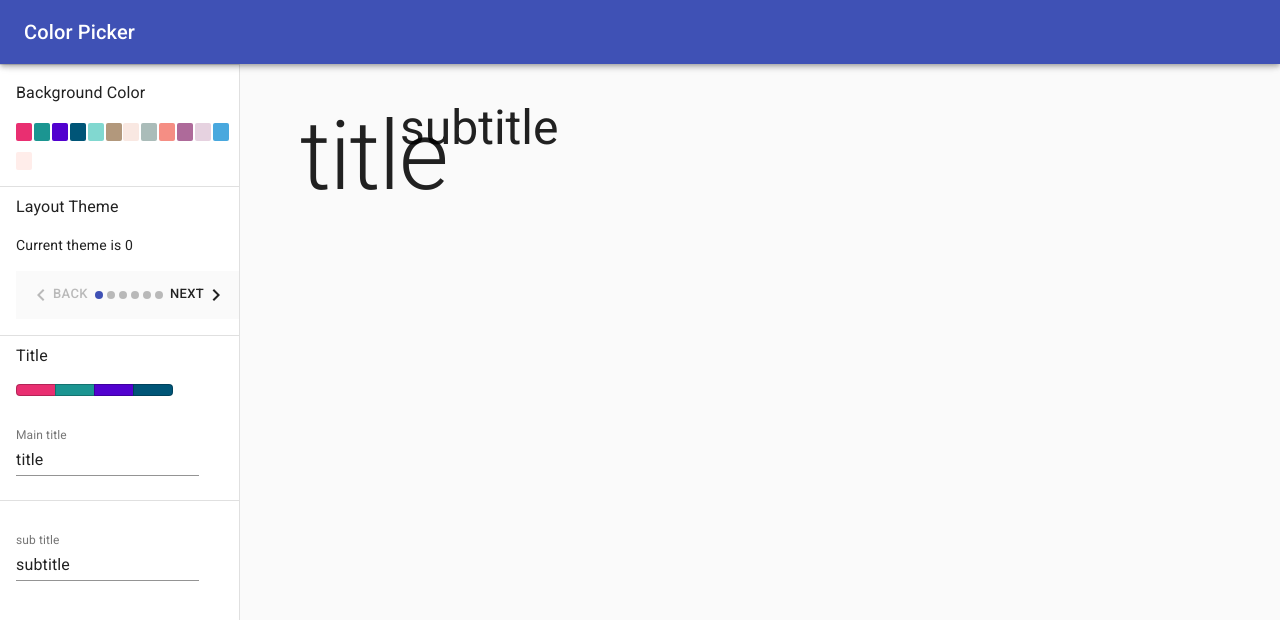
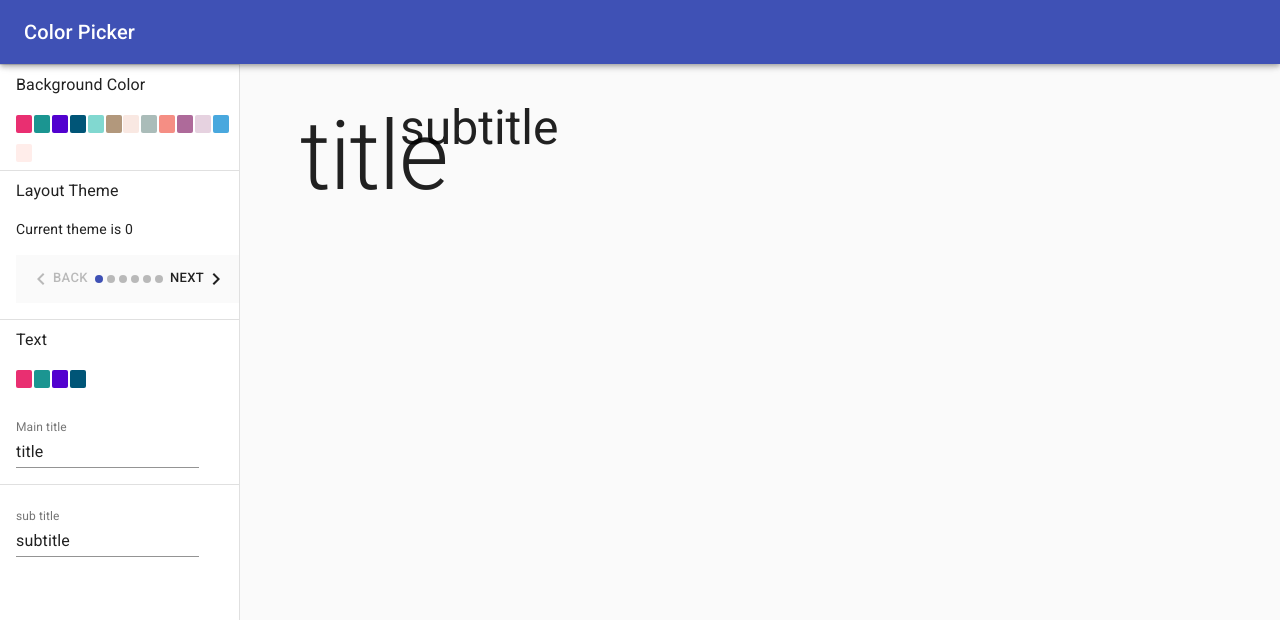
Before and after one commit to fernandovmac/design_posters, a React (Create React App) app: page / in a window 1280 px wide. Shown: the top 620 px of the page. Built offline with nearby package versions, Linux system fonts and the light colour scheme.

Commit message:
refactored backgroundcolor button section, textcolor section and text input section. all are separate subcomponents of drawer now. working state

```diff
--- a/src/App.js
+++ b/src/App.js
@@ -13,11 +13,11 @@ class App extends Component {
       title: "title",
       subtitle: "subtitle"
     };
-    this.handleChange = this.handleChange.bind(this);
+    this.handleTitleChange = this.handleTitleChange.bind(this);
     this.handleSubtitleChange = this.handleSubtitleChange.bind(this);
   }
 
-  handleChange(e, value = "title") {
+  handleTitleChange(e) {
     this.setState({
       title: e.target.value
     });
@@ -32,8 +32,7 @@ class App extends Component {
     return (
       <div>
         <LeftDrawer
-          handleChange={this.handleChange}
-          value={this.state.title}
+          handleTitleChange={this.handleTitleChange}
           subtitleValue={this.state.subtitle}
           handleSubtitleChange={this.handleSubtitleChange}
           title={this.state.title}
--- /dev/null
+++ b/src/BackgroundColorSection.js
@@ -0,0 +1,66 @@
+import React, { Component } from "react";
+import { makeStyles } from "@material-ui/core/styles";
+import ListItem from "@material-ui/core/ListItem";
+import Grid from "@material-ui/core/Grid";
+import ButtonBase from "@material-ui/core/ButtonBase";
+import Typography from "@material-ui/core/Typography";
+
+const drawerWidth = 240;
+
+const style = makeStyles(theme => ({
+  root: {
+    display: "flex",
+    flexGrow: 1
+  },
+
+  drawer: {
+    width: drawerWidth,
+    flexShrink: 0
+  },
+  drawerPaper: {
+    width: drawerWidth
+  },
+  content: {
+    flexGrow: 1,
+    padding: theme.spacing(3)
+  },
+  colorButton: {
+    // padding: "10px",
+    // margin: "10px",
+    minWidth: "16px",
+    // maxWidth: "8px",
+    minHeight: "18px",
+    borderRadius: "2px"
+  },
+  // necessary for content to be below app bar
+  toolbar: theme.mixins.toolbar
+}));
+
+export default function BackgroundColorSection(props) {
+  const classes = style(props);
+  return (
+    <div className="backgroundColorSelector">
+      <ListItem>
+        <Typography>Background Color</Typography>
+      </ListItem>
+      <ListItem style={{ maxWidth: "240px" }}>
+        <Grid container spacing={1}>
+          {props.backgroundColorOptions.map((value, index) => (
+            <Grid item xs={1}>
+              <ButtonBase
+                className={classes.colorButton}
+                focusRipple
+                id={index}
+                key={index}
+                onClick={props.handleBackgroundColorChange}
+                // size="small"
+                style={{ backgroundColor: value }}
+                centerRipple="true"
+              ></ButtonBase>
+            </Grid>
+          ))}
+        </Grid>
+      </ListItem>
+    </div>
+  );
+}
--- a/src/DrawerMenu.js
+++ b/src/DrawerMenu.js
@@ -8,13 +8,15 @@ import List from "@material-ui/core/List";
 import Typography from "@material-ui/core/Typography";
 import Divider from "@material-ui/core/Divider";
 import ListItem from "@material-ui/core/ListItem";
-import TextField from "@material-ui/core/TextField";
 import { withStyles } from "@material-ui/core/styles";
 import MainContentSection from "./MainContent.js";
 import Button from "@material-ui/core/Button";
 import ButtonGroup from "@material-ui/core/ButtonGroup";
 import Grid from "@material-ui/core/Grid";
 import ButtonBase from "@material-ui/core/ButtonBase";
+import BackgroundColorSection from "./BackgroundColorSection.js";
+import TextColorSection from "./TextColorSection.js";
+import TextInputSection from "./TextInputSection.js";
 import MobileStepper from "@material-ui/core/MobileStepper";
 import KeyboardArrowLeft from "@material-ui/icons/KeyboardArrowLeft";
 import KeyboardArrowRight from "@material-ui/icons/KeyboardArrowRight";
@@ -40,14 +42,7 @@ const style = theme => ({
     flexGrow: 1,
     padding: theme.spacing(3)
   },
-  colorButton: {
-    // padding: "10px",
-    // margin: "10px",
-    minWidth: "16px",
-    // maxWidth: "8px",
-    minHeight: "18px",
-    borderRadius: "2px"
-  },
+
   // necessary for content to be below app bar
   toolbar: theme.mixins.toolbar
 });
@@ -169,29 +164,10 @@ class LeftDrawer extends Component {
         >
           <div className={classes.toolbar} />
           <Divider />
-          <List>
-            <ListItem>
-              <Typography>Background Color</Typography>
-            </ListItem>
-            <ListItem style={{ maxWidth: "240px" }}>
-              <Grid container spacing={1}>
-                {this.state.backgroundColorOptions.map((value, index) => (
-                  <Grid item xs={1}>
-                    <ButtonBase
-                      className={classes.colorButton}
-                      focusRipple
-                      id={index}
-                      key={index}
-                      onClick={this.handleBackgroundColorChange}
-                      // size="small"
-                      style={{ backgroundColor: value }}
-                      centerRipple="true"
-                    ></ButtonBase>
-                  </Grid>
-                ))}
-              </Grid>
-            </ListItem>
-          </List>
+          <BackgroundColorSection
+            backgroundColorOptions={this.state.backgroundColorOptions}
+            handleBackgroundColorChange={this.handleBackgroundColorChange}
+          ></BackgroundColorSection>
           <Divider />
           <ListItem>
             <Typography>Layout Theme</Typography>
@@ -232,47 +208,16 @@ class LeftDrawer extends Component {
           </ListItem>
           <List>
             <Divider />
-            <ListItem>
-              <Typography>Title</Typography>
-            </ListItem>
-            <ListItem>
-              <ButtonGroup>
-                {this.state.textColorOptions.map((value, index) => (
-                  <Button
-                    id={index}
-                    key={index}
-                    onClick={this.handleTextColorChange}
-                    style={{ backgroundColor: value }}
-                  ></Button>
-                ))}
-              </ButtonGroup>
-            </ListItem>
-
-            <ListItem>
-              <form>
-                <TextField
-                  name="title"
-                  label="Main title"
-                  onChange={this.props.handleChange}
-                  margin="normal"
-                  value={this.props.value}
-                ></TextField>
-              </form>
-            </ListItem>
-          </List>
-          <Divider />
-          <List>
-            <ListItem>
-              <form>
-                <TextField
-                  name="subtitle"
-                  label="sub title"
-                  onChange={this.props.handleSubtitleChange}
-                  margin="normal"
-                  value={this.props.subtitleValue}
-                ></TextField>
-              </form>
-            </ListItem>
+            <TextColorSection
+              textColorOptions={this.state.textColorOptions}
+              handleTextColorChange={this.handleTextColorChange}
+            ></TextColorSection>
+            <TextInputSection
+              handleTitleChange={this.props.handleTitleChange}
+              title={this.props.title}
+              handleSubtitleChange={this.props.handleSubtitleChange}
+              subtitleValue={this.props.subtitleValue}
+            ></TextInputSection>
           </List>
         </Drawer>
         <MainContentSection
--- a/src/MainContent.js
+++ b/src/MainContent.js
@@ -1,16 +1,6 @@
 import React, { Component } from "react";
 import { makeStyles } from "@material-ui/core/styles";
-import Drawer from "@material-ui/core/Drawer";
-import AppBar from "@material-ui/core/AppBar";
-import CssBaseline from "@material-ui/core/CssBaseline";
-import Toolbar from "@material-ui/core/Toolbar";
-import List from "@material-ui/core/List";
 import Typography from "@material-ui/core/Typography";
-import Divider from "@material-ui/core/Divider";
-import ListItem from "@material-ui/core/ListItem";
-import TextField from "@material-ui/core/TextField";
-import { withStyles } from "@material-ui/core/styles";
-import transitions from "@material-ui/core/styles/transitions";
 
 const drawerWidth = 240;
 
@@ -42,7 +32,7 @@ const style = makeStyles(theme => ({
     color: props => props.textColor,
     left: props => props.titlePosX,
     top: props => props.titlePosY,
-    transition: "all .7s ease-in-out .2s"
+    transition: "all .3s ease-in-out .2s"
   },
 
   subTitle: {
--- /dev/null
+++ b/src/TextColorSection.js
@@ -0,0 +1,66 @@
+import React, { Component } from "react";
+import { makeStyles } from "@material-ui/core/styles";
+import ListItem from "@material-ui/core/ListItem";
+import Grid from "@material-ui/core/Grid";
+import ButtonBase from "@material-ui/core/ButtonBase";
+import Typography from "@material-ui/core/Typography";
+
+const drawerWidth = 240;
+
+const style = makeStyles(theme => ({
+  root: {
+    display: "flex",
+    flexGrow: 1
+  },
+
+  drawer: {
+    width: drawerWidth,
+    flexShrink: 0
+  },
+  drawerPaper: {
+    width: drawerWidth
+  },
+  content: {
+    flexGrow: 1,
+    padding: theme.spacing(3)
+  },
+  colorButton: {
+    // padding: "10px",
+    // margin: "10px",
+    minWidth: "16px",
+    // maxWidth: "8px",
+    minHeight: "18px",
+    borderRadius: "2px"
+  },
+  // necessary for content to be below app bar
+  toolbar: theme.mixins.toolbar
+}));
+
+export default function BackgroundColorSection(props) {
+  const classes = style(props);
+  return (
+    <div className="textColorSection">
+      <ListItem>
+        <Typography>Text</Typography>
+      </ListItem>
+      <ListItem>
+        <Grid container spacing={1}>
+          {props.textColorOptions.map((value, index) => (
+            <Grid item xs={1}>
+              <ButtonBase
+                className={classes.colorButton}
+                focusRipple
+                id={index}
+                key={index}
+                onClick={props.handleTextColorChange}
+                // size="small"
+                style={{ backgroundColor: value }}
+                centerRipple="true"
+              ></ButtonBase>
+            </Grid>
+          ))}
+        </Grid>
+      </ListItem>
+    </div>
+  );
+}
--- /dev/null
+++ b/src/TextInputSection.js
@@ -0,0 +1,67 @@
+import React, { Component } from "react";
+import { makeStyles } from "@material-ui/core/styles";
+import ListItem from "@material-ui/core/ListItem";
+import TextField from "@material-ui/core/TextField";
+import Divider from "@material-ui/core/Divider";
+
+const drawerWidth = 240;
+
+const style = makeStyles(theme => ({
+  root: {
+    display: "flex",
+    flexGrow: 1
+  },
+
+  drawer: {
+    width: drawerWidth,
+    flexShrink: 0
+  },
+  drawerPaper: {
+    width: drawerWidth
+  },
+  content: {
+    flexGrow: 1,
+    padding: theme.spacing(3)
+  },
+  colorButton: {
+    // padding: "10px",
+    // margin: "10px",
+    minWidth: "16px",
+    // maxWidth: "8px",
+    minHeight: "18px",
+    borderRadius: "2px"
+  },
+  // necessary for content to be below app bar
+  toolbar: theme.mixins.toolbar
+}));
+
+export default function TextInputSection(props) {
+  const classes = style(props);
+  return (
+    <div className="textInputSection">
+      <ListItem>
+        <form>
+          <TextField
+            name="title"
+            label="Main title"
+            onChange={props.handleTitleChange}
+            margin="normal"
+            value={props.title}
+          ></TextField>
+        </form>
+      </ListItem>
+      <Divider />
+      <ListItem>
+        <form>
+          <TextField
+            name="subtitle"
+            label="sub title"
+            onChange={props.handleSubtitleChange}
+            margin="normal"
+            value={props.subtitleValue}
+          ></TextField>
+        </form>
+      </ListItem>
+    </div>
+  );
+}
```
